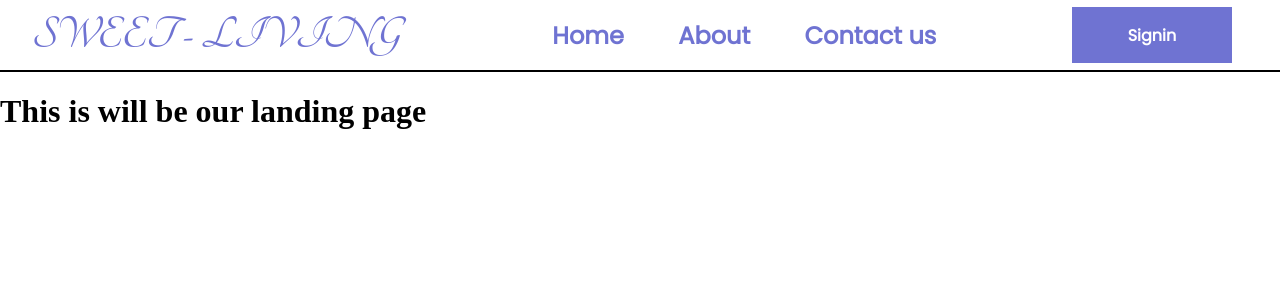
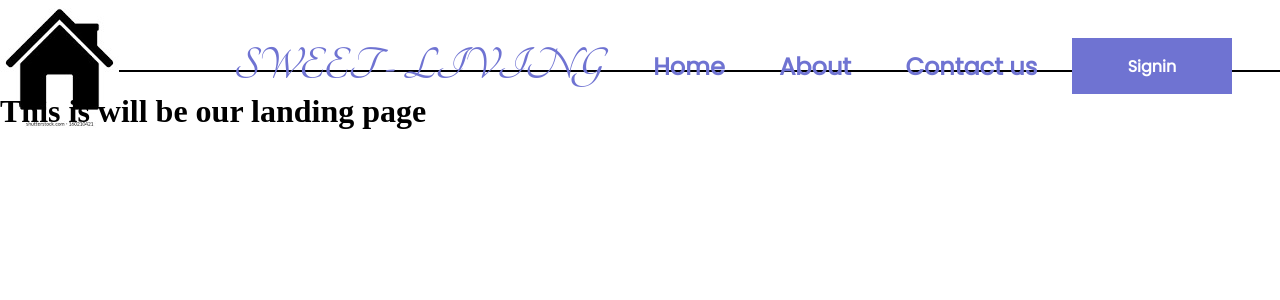
Before and after one commit to codertinie/sweet-living-frontend, a React (Create React App) app: page / in a window 1280 px wide. Shown: the top 300 px of the page. Built offline with nearby package versions, Linux system fonts and the light colour scheme.

Commit message:
add logo

```diff
--- a/src/components/navbar/index.js
+++ b/src/components/navbar/index.js
@@ -1,39 +1,40 @@
-import React from 'react';
-import { NavLink} from 'react-router-dom';
-import "./navbar.css"
+import React from "react";
+import { NavLink } from "react-router-dom";
+import "./navbar.css";
+import img from "../../logo.jpeg";
 
-
-
-function Navbar(){
-
-    return(
+function Navbar() {
+  return (
     <nav>
       <div>
-                <NavLink   to="/"  className="navlink" id='header'>
+        <NavLink to="/" >
+            <img src={img} alt="house" />
+        </NavLink>
+      </div>
+      <div>
+        <NavLink to="/" className="navlink" id="header">
           SWEET - LIVING
         </NavLink>
       </div>
 
-           <div className='container1-nav'>
-                <NavLink   to="/home" className="navlink">
+      <div className="container1-nav">
+        <NavLink to="/home" className="navlink">
           Home
         </NavLink>
-                <NavLink   to="/about" className="navlink">
+        <NavLink to="/about" className="navlink">
           About
         </NavLink>
-                <NavLink   to="/contact" className="navlink">
+        <NavLink to="/contact" className="navlink">
           Contact us
         </NavLink>
-
       </div>
       <div>
-           <NavLink   to="/login" className="navlink">
-                <button id='navButton'>Signin</button>
+        <NavLink to="/login" className="navlink">
+          <button id="navButton">Signin</button>
         </NavLink>
       </div>
-
     </nav>
-    )
+  );
 }
 
 export default Navbar;
```
Lines whose indentation alone changed are shown as unchanged.
